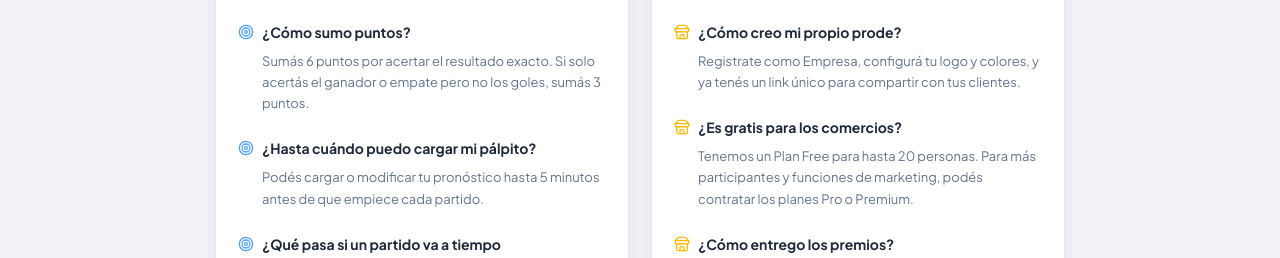
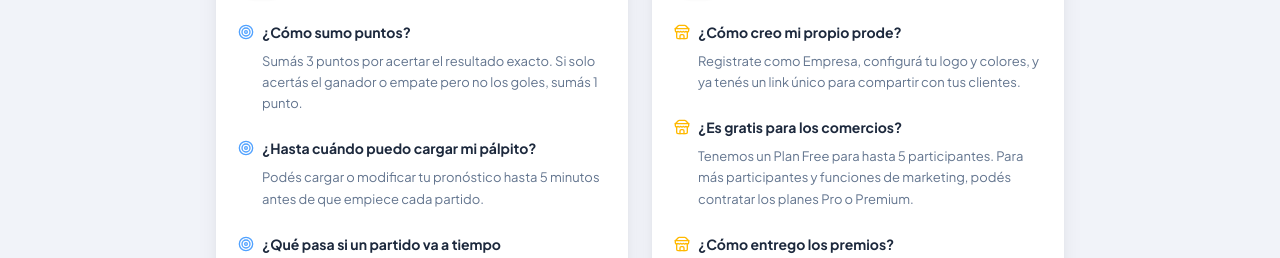
Before and after one commit to elprodeargento/prode-argento, a Next.js app in the folder apps/web/: page /ayuda in a window 1280 px wide. Shown: the part 310-568 px from the top of the page. Built offline with nearby package versions, Linux system fonts and the light colour scheme; no server answers.

Commit message:
Cambios en pagina de ayuda

```diff
--- a/apps/web/src/app/(marketing)/ayuda/page.tsx
+++ b/apps/web/src/app/(marketing)/ayuda/page.tsx
@@ -19,7 +19,7 @@ import { useRouter } from 'next/navigation'
 const FAQ_PLAYER = [
   {
     q: '¿Cómo sumo puntos?',
-    a: 'Sumás 6 puntos por acertar el resultado exacto. Si solo acertás el ganador o empate pero no los goles, sumás 3 puntos.'
+    a: 'Sumás 3 puntos por acertar el resultado exacto. Si solo acertás el ganador o empate pero no los goles, sumás 1 punto.'
   },
   {
     q: '¿Hasta cuándo puedo cargar mi pálpito?',
@@ -38,7 +38,7 @@ const FAQ_BUSINESS = [
   },
   {
     q: '¿Es gratis para los comercios?',
-    a: 'Tenemos un Plan Free para hasta 20 personas. Para más participantes y funciones de marketing, podés contratar los planes Pro o Premium.'
+    a: 'Tenemos un Plan Free para hasta 5 participantes. Para más participantes y funciones de marketing, podés contratar los planes Pro o Premium.'
   },
   {
     q: '¿Cómo entrego los premios?',
```
